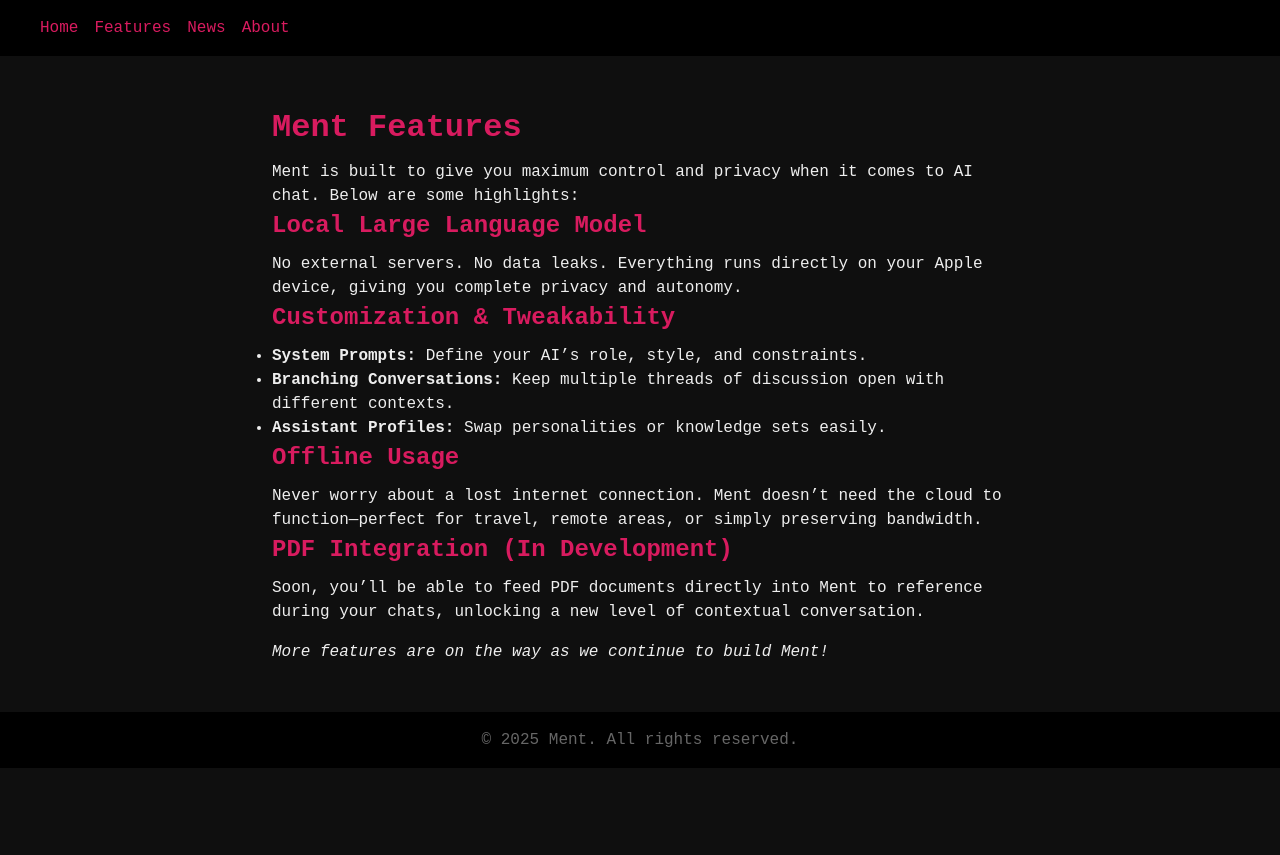
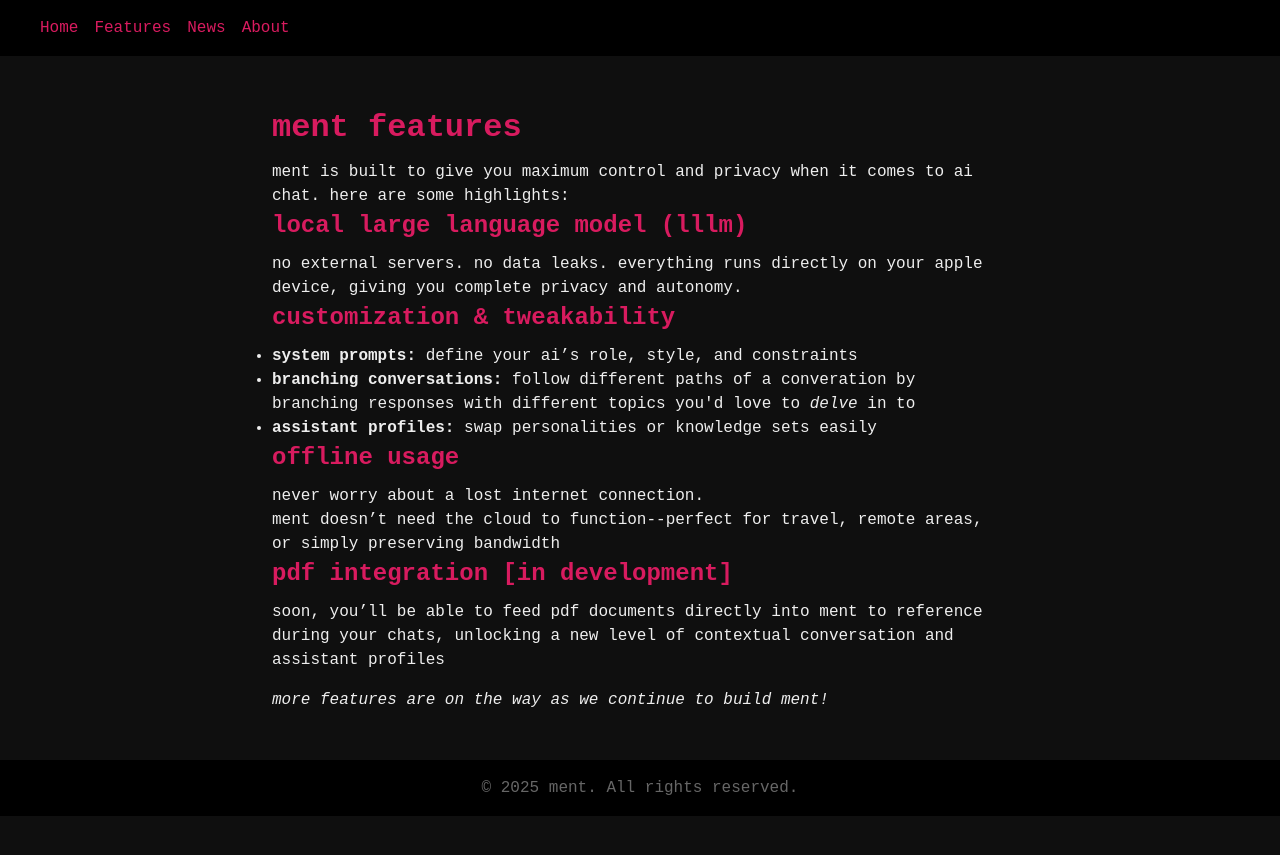
Before and after one commit to SpencerOs/ment.tools, a Jekyll site: the page built from features.html, in a window 1280 px wide. Shown: the top 855 px of the page. Built offline with Jekyll 4.4.1, drawn with Linux system fonts in a browser that asks for light colours.

Commit message:
updated caps & links

```diff
--- a/_config.yml
+++ b/_config.yml
@@ -1,8 +1,8 @@
-title: "Ment"
-description: "Local LLMs for Apple devices"
+title: "ment"
+description: "local llms on apple devices"
 # Adjust these as needed:
-baseurl: "" # If you're hosting at a subpath, set it here. Otherwise leave empty.
-url: "https://your-custom-domain.com"
+url: "https://spenceros.github.io"
+baseurl: "/ment.tools"
 # If you want GitHub Pages to build with Jekyll:
 plugins:
   - jekyll-feed
--- a/_layouts/default.html
+++ b/_layouts/default.html
@@ -6,12 +6,12 @@
     <meta name="viewport" content="width=device-width, initial-scale=1.0" />
     <!-- Example of including Jekyll SEO Tag plugin -->
     {% seo %}
-  <link href="/css/style.css" rel="stylesheet" />
+    <link href="{{ '/css/style.css' | relative_url }}" rel="stylesheet" />
 </head>
 <body>
     <nav class="nav">
         <div class="nav-inner">
-      <a href="{{ '/' | relative_url }}">Home</a>
+        <a href="{{ '/index.html' | relative_url }}">Home</a>
         <a href="{{ '/features.html' | relative_url }}">Features</a>
         <a href="{{ '/news.html' | relative_url }}">News</a>
         <a href="{{ '/about.html' | relative_url }}">About</a>
@@ -26,6 +26,6 @@
         <p>&copy; {{ 'now' | date: '%Y' }} {{ site.title }}. All rights reserved.</p>
     </footer>
 
-  <script src="/js/main.js"></script>
+    <script src="{{ '/js/main.js' | relative_url }}"></script>
 </body>
 </html>
--- a/features.html
+++ b/features.html
@@ -1,29 +1,29 @@
 ---
 layout: default
-title: "Features"
+title: "features"
 ---
 
 <div class="container">
-  <h1>Ment Features</h1>
-  <p>Ment is built to give you maximum control and privacy when it comes to AI chat. Below are some highlights:</p>
+  <h1>ment features</h1>
+  <p>ment is built to give you maximum control and privacy when it comes to ai chat. here are some highlights:</p>
 
-  <h2>Local Large Language Model</h2>
-  <p>No external servers. No data leaks. Everything runs directly on your Apple device, giving you complete privacy and autonomy.</p>
+  <h2>local large language model (lllm)</h2>
+  <p>no external servers. no data leaks. everything runs directly on your apple device, giving you complete privacy and autonomy.</p>
 
-  <h2>Customization &amp; Tweakability</h2>
+  <h2>customization &amp; tweakability</h2>
   <ul>
-    <li><strong>System Prompts:</strong> Define your AI’s role, style, and constraints.</li>
-    <li><strong>Branching Conversations:</strong> Keep multiple threads of discussion open with different contexts.</li>
-    <li><strong>Assistant Profiles:</strong> Swap personalities or knowledge sets easily.</li>
+    <li><strong>system prompts:</strong> define your ai’s role, style, and constraints</li>
+    <li><strong>branching conversations:</strong> follow different paths of a converation by branching responses with different topics you'd love to <i>delve</i> in to</li>
+    <li><strong>assistant profiles:</strong> swap personalities or knowledge sets easily</li>
   </ul>
 
-  <h2>Offline Usage</h2>
-  <p>Never worry about a lost internet connection. Ment doesn’t need the cloud to function—perfect for travel, remote areas, or simply preserving bandwidth.</p>
+  <h2>offline usage</h2>
+  <p>never worry about a lost internet connection. <br />ment doesn’t need the cloud to function--perfect for travel, remote areas, or simply preserving bandwidth</p>
 
-  <h2>PDF Integration (In Development)</h2>
-  <p>Soon, you’ll be able to feed PDF documents directly into Ment to reference during your chats, unlocking a new level of contextual conversation.</p>
+  <h2>pdf integration [in development]</h2>
+  <p>soon, you’ll be able to feed pdf documents directly into ment to reference during your chats, unlocking a new level of contextual conversation and assistant profiles</p>
 
   <p style="margin-top:1rem;">
-    <em>More features are on the way as we continue to build Ment!</em>
+    <em>more features are on the way as we continue to build ment!</em>
   </p>
 </div>
```
Also changed, not shown: about.html (+11 -11 lines), index.html (+9 -9 lines), news.html (+4 -4 lines). Lines whose indentation alone changed are shown as unchanged.
